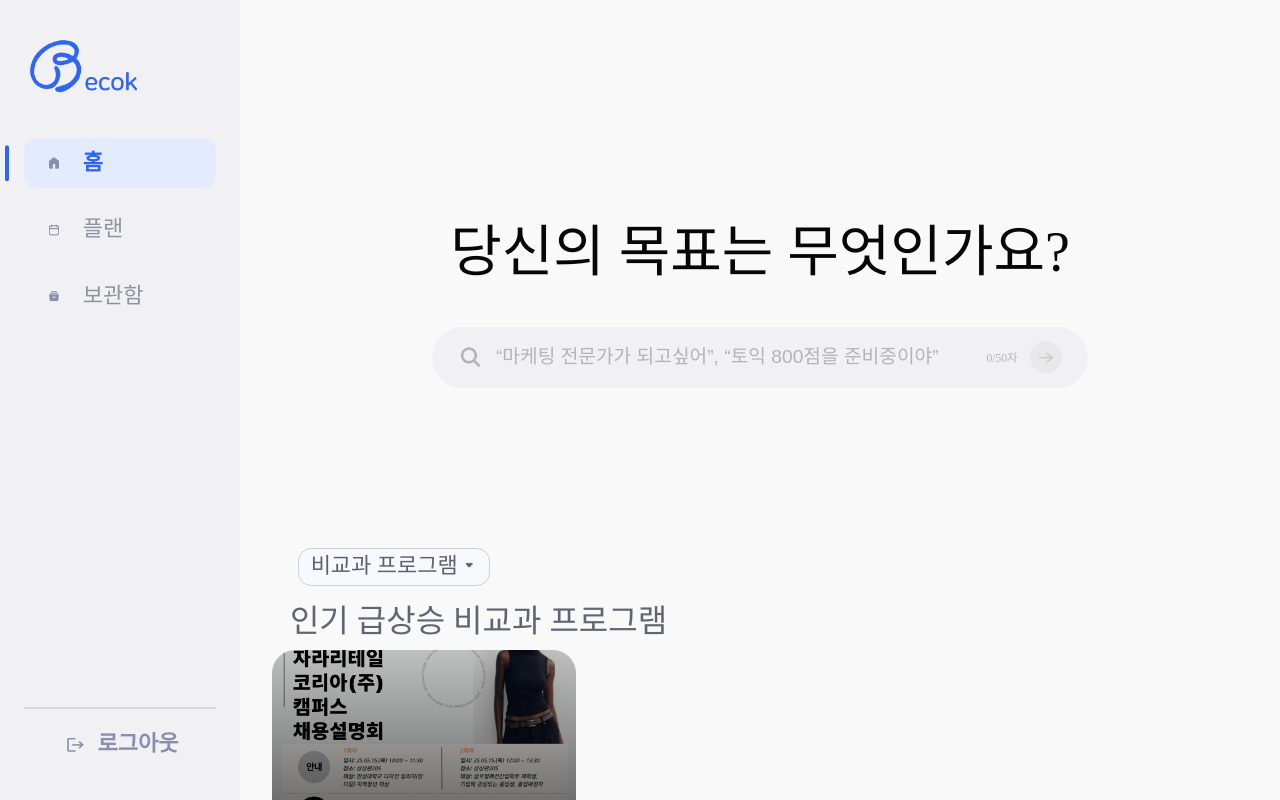
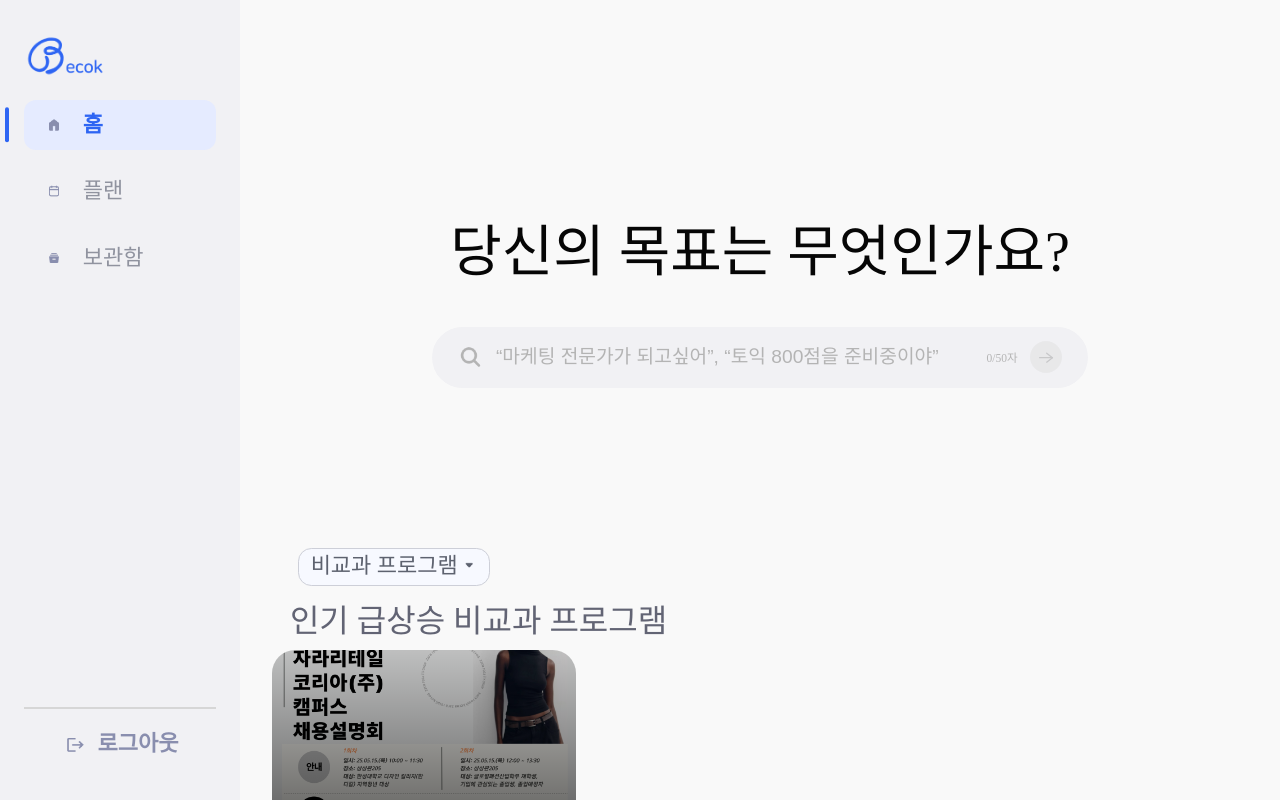
Before and after one commit to Becokk/FrontEnd, a React (Create React App) app in the folder becok/: page /main in a window 1280 px wide. Built offline with nearby package versions, Linux system fonts and the light colour scheme.

Commit message:
fix: 사이드바 간격 수정
fix: 사이드바 간격 수정

```diff
--- a/becok/src/components/Sidebar/Sidebar.jsx
+++ b/becok/src/components/Sidebar/Sidebar.jsx
@@ -87,8 +87,8 @@ const TopSection = styled.div`
 `;
 
 const Logo = styled.img`
-  width: clamp(120px, 6.46vw, 200px);
-  margin-bottom: 2.5rem;
+  width: 6.46vw;
+  padding-bottom: 2.78vh;
 `;
 
 const Menu = styled.div`
```
